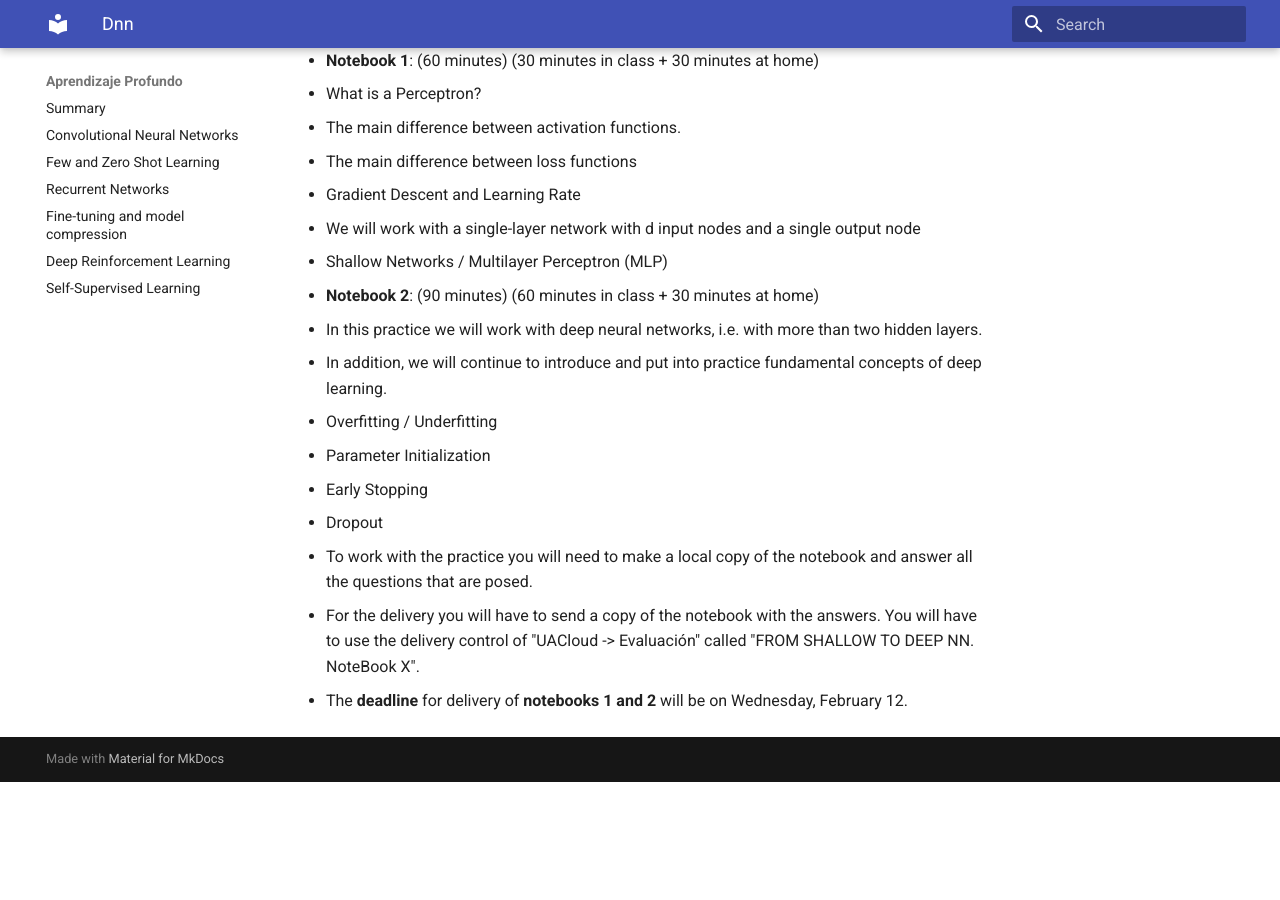
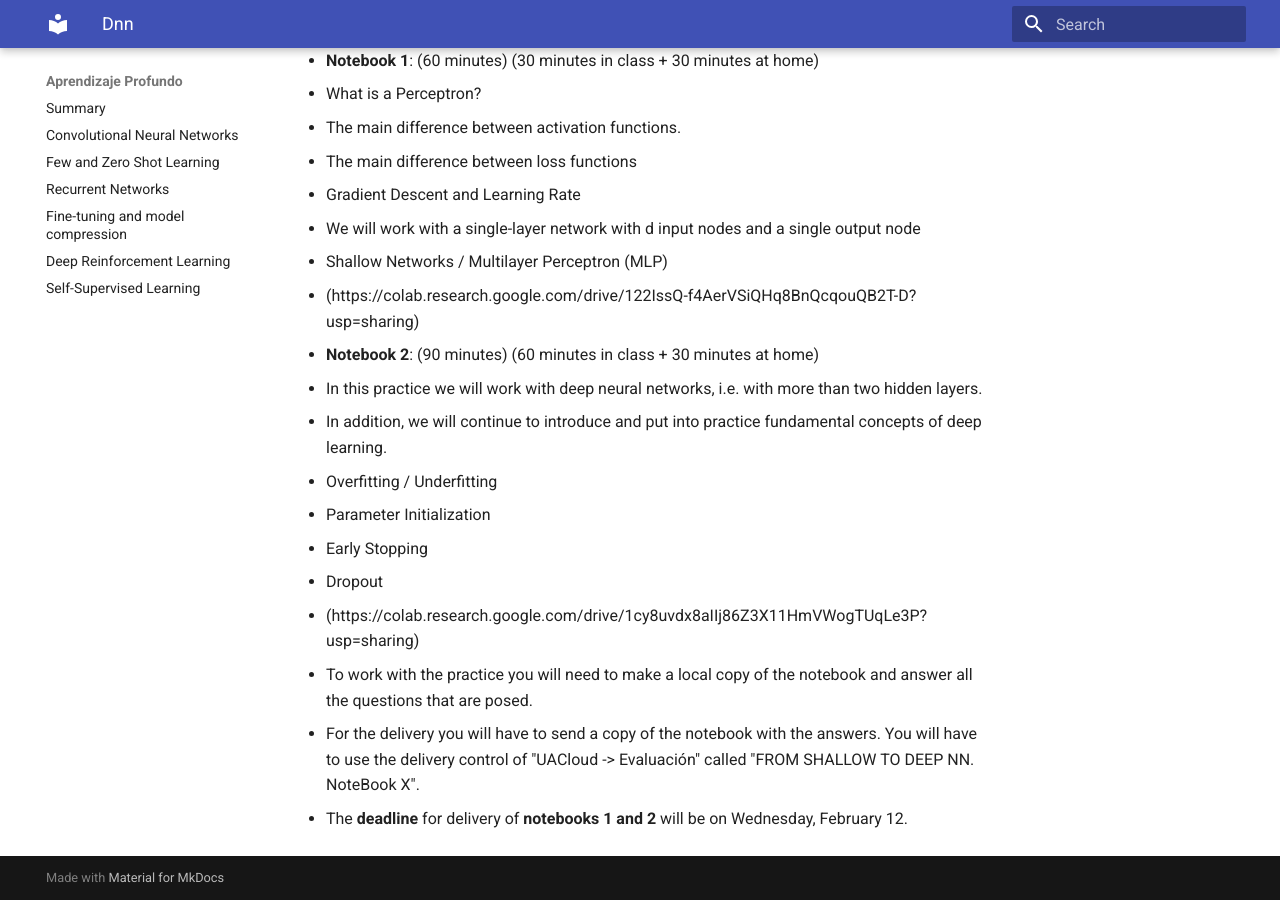
Before and after one commit to pertusa/ap, an MkDocs documentation site: the page built from docs/dnn.md, in a window 1280 px wide and 900 px high, scrolled down 3360 px. Built offline with MkDocs 1.6.1 and Material for MkDocs 9.7.7, drawn with Linux system fonts in a browser that asks for light colours; before the commit the page ends 4142 px from its top, so only the background shows below that; some of the changed lines change nothing that is shown.

Commit message:
Update dnn.md

```diff
--- a/docs/dnn.md
+++ b/docs/dnn.md
@@ -101,6 +101,7 @@ For the practical part of the course, **two notebooks** have been prepared to ex
   - Gradient Descent and Learning Rate
   - We will work with a single-layer network with d input nodes and a single output node
   - Shallow Networks / Multilayer Perceptron (MLP)
+  - (https://colab.research.google.com/drive/122IssQ-f4AerVSiQHq8BnQcqouQB2T-D?usp=sharing)
 
 - **Notebook 2**: (90 minutes) (60 minutes in class + 30 minutes at home)
   - In this practice we will work with deep neural networks, i.e. with more than two hidden layers.
@@ -109,6 +110,7 @@ For the practical part of the course, **two notebooks** have been prepared to ex
   - Parameter Initialization
   - Early Stopping
   - Dropout
+  - (https://colab.research.google.com/drive/1cy8uvdx8aIIj86Z3X11HmVWogTUqLe3P?usp=sharing)
 
 - To work with the practice you will need to make a local copy of the notebook and answer all the questions that are posed.
 - For the delivery you will have to send a copy of the notebook with the answers. You will have to use the delivery control of "UACloud -> Evaluación" called "FROM SHALLOW TO DEEP NN. NoteBook X".
```
